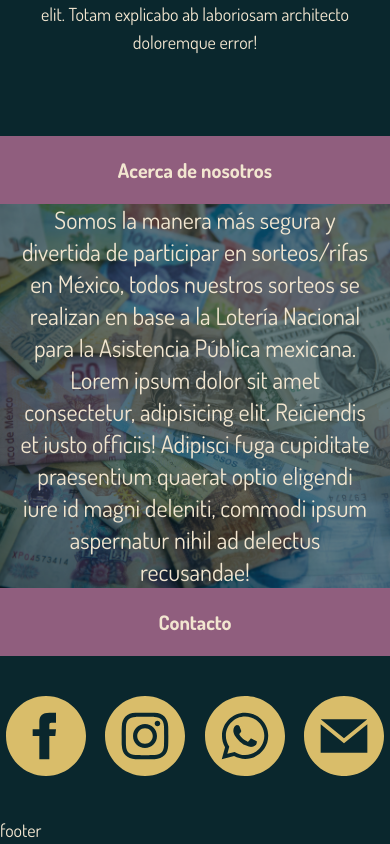
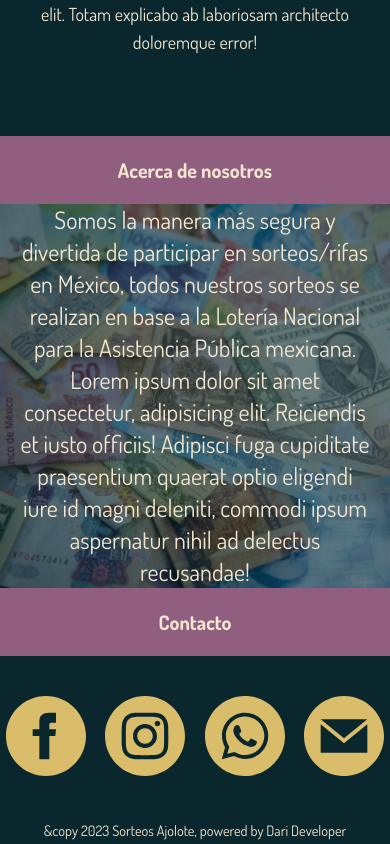
Before and after one commit to darideveloper/sorteos-ajolote-frontend, a React (Vite) app: page / in a window 390 px wide. Shown: the part 2473-3317 px from the top of the page. Built offline with nearby package versions, Linux system fonts and the light colour scheme.

Commit message:
feat (footer): layout and responsive

```diff
--- a/src/routes/root.jsx
+++ b/src/routes/root.jsx
@@ -67,7 +67,9 @@ export default function Root() {
         <Outlet />
       </main>
       <footer>
-        footer
+        <small className="text-md text-center block">
+          &copy 2023 Sorteos Ajolote, powered by <a href="https://www.darideveloper.com" target="_blank">Dari Developer</a>
+        </small>
       </footer>
     </>
   )
```
